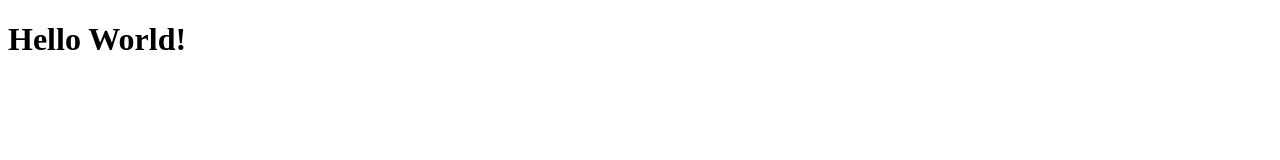
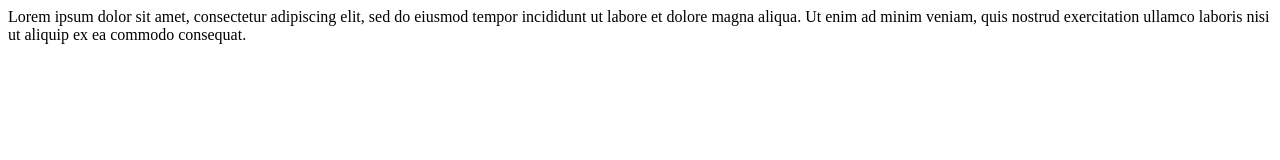
Before and after one commit to calumk1872/git_test, a plain HTML site: page html-boilerplate/index.html in a window 1280 px wide. Drawn offline with Linux system fonts and the light colour scheme.

Commit message:
paragraph intro

```diff
--- a/html-boilerplate/index.html
+++ b/html-boilerplate/index.html
@@ -6,6 +6,10 @@
     </head>
 
     <body>
-        <h1>Hello World!</h1>
+        Lorem ipsum dolor sit amet, consectetur adipiscing elit, sed do eiusmod tempor
+        incididunt ut labore et dolore magna aliqua.
+
+        Ut enim ad minim veniam, quis nostrud exercitation ullamco laboris
+        nisi ut aliquip ex ea commodo consequat.
     </body>
 </html>
```
